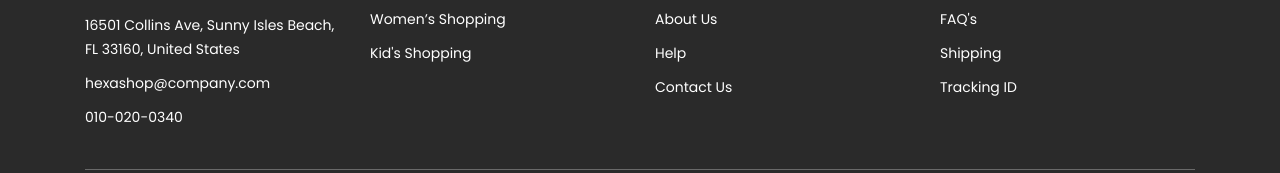
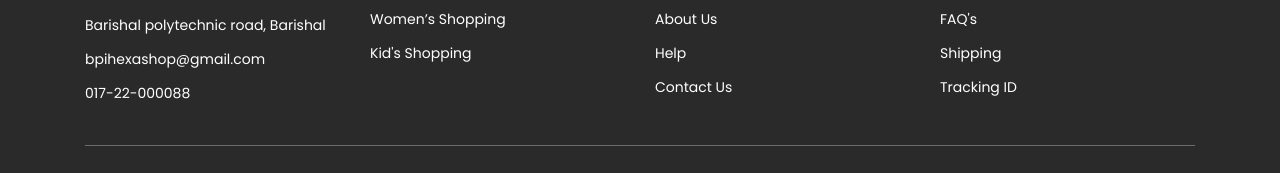
Before and after one commit to fahadthecodemaster/SystemAnalysisProject, a plain HTML site: page products.html in a window 1280 px wide. Shown: the part 2537-2710 px from the top of the page. Drawn offline with Linux system fonts and the light colour scheme.

Commit message:
Update products.html

```diff
--- a/products.html
+++ b/products.html
@@ -383,9 +383,9 @@ https://templatemo.com/tm-571-hexashop
                             <img src="assets/images/white-logo.png" alt="hexashop ecommerce templatemo">
                         </div>
                         <ul>
-                            <li><a href="#">16501 Collins Ave, Sunny Isles Beach, FL 33160, United States</a></li>
-                            <li><a href="#">hexashop@company.com</a></li>
-                            <li><a href="#">010-020-0340</a></li>
+                             <li><a href="#">Barishal polytechnic road, Barishal</a></li>
+                            <li><a href="#">bpihexashop@gmail.com</a></li>
+                            <li><a href="#">017-22-000088</a></li>
                         </ul>
                     </div>
                 </div>
```
